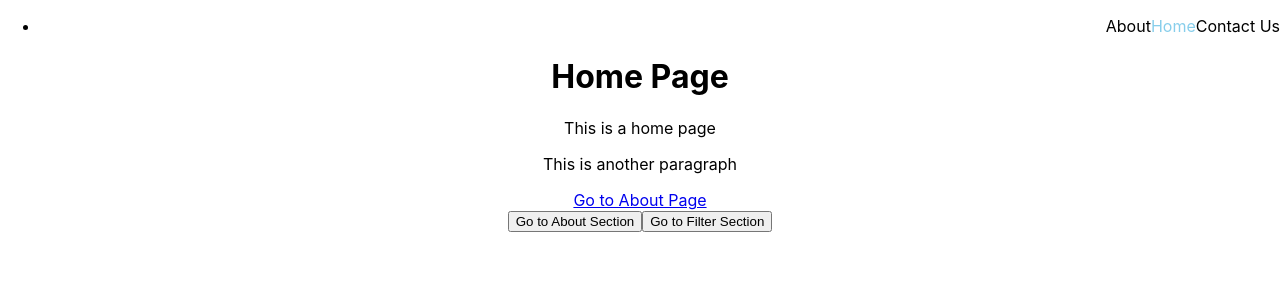
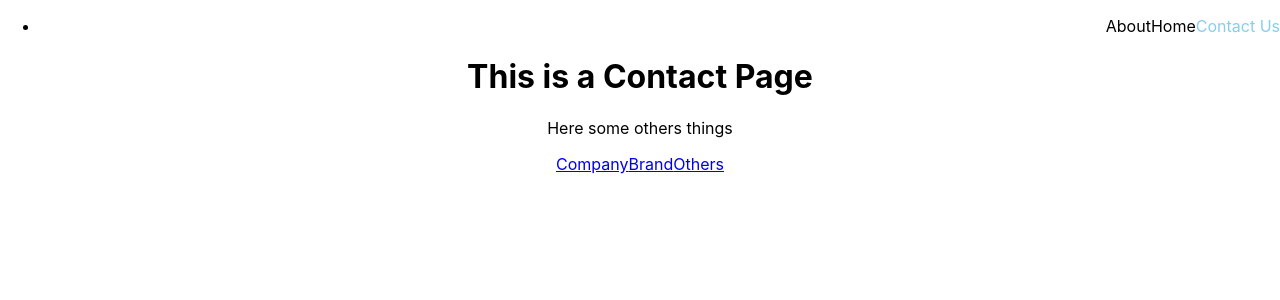
Before and after one commit to helloabdulmajid/react_router6, a React (Create React App) app: page /contact in a window 1280 px wide. Before the commit this address led to /. Shown: the top 300 px of the page. Built offline with nearby package versions, Linux system fonts and the light colour scheme.

Commit message:
nested route in nested component

```diff
--- a/src/App.js
+++ b/src/App.js
@@ -6,6 +6,8 @@ import Navbar from './components/Navbar';
 // import Page404 from './components/Page404'
 import User from './components/User';
 import Filter from './components/Filter';
+import Contact from './components/Contact';
+import Company from './components/Company';
 
 
 
@@ -23,6 +25,11 @@ function App() {
 
       <Route path='/filter' element={<Filter/>}/>
       <Route path='/*' element={<Navigate to='/'/>}/>
+       <Route path='/contact/' element={<Contact/>}>
+        <Route path='company' element={<Company/>}/>
+
+
+       </Route>
 
 
       </Routes>
--- /dev/null
+++ b/src/components/Company.jsx
@@ -0,0 +1,10 @@
+function Company(){
+    return(
+        <div>
+            <h1>This is a Company Page</h1>
+            <p>Here some others Company </p>
+        </div>
+    )
+}
+
+export default Company;
--- /dev/null
+++ b/src/components/Contact.jsx
@@ -0,0 +1,16 @@
+import { Link, Outlet } from "react-router-dom";
+
+function Contact(){
+    return(
+        <div>
+            <h1>This is a Contact Page</h1>
+            <p>Here some others things</p>
+            <Link to="company">Company</Link>
+            <Link to="brand">Brand</Link>
+            <Link to="other">Others</Link>
+            <Outlet/>
+        </div>
+    )
+}
+
+export default Contact;
```
Also changed, not shown: src/components/Brand.jsx (added, +10 -0 lines), src/components/Others.jsx (added).
